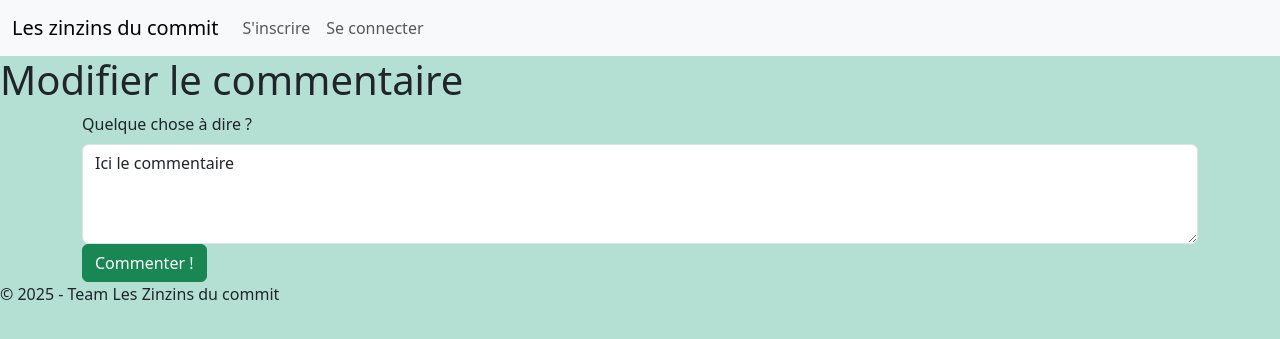
After one commit to nanaplouf/les_zinzins_du_commit, a PHP site: the page made by src/Views/editComment.view.php in a window 1280 px wide. The commit adds this page. Shown: the top 339 px of the page. Run offline with PHP 8.4, Linux system fonts and the light colour scheme; the template is opened without the code that fills it, so the values that code supplies are empty; some libraries are stand-ins or nearby versions.

Commit message:
debut de la modification d'un commentaire

```diff
--- a/public/index.php
+++ b/public/index.php
@@ -12,5 +12,6 @@ $router->addRoute('/deconnexion', 'SessionController', 'logout');
 $router->addRoute('/ajoutCommit', 'CommitController', 'addCommit');
 $router->addRoute('/commit', 'CommitController', 'commit');
 $router->addRoute('/modifier', 'CommitController', 'editCommit');
+$router->addRoute('/modifCommentaire', 'CommentController', 'editComment');
 
 $router->handleRequest();
--- a/src/Models/Comment.php
+++ b/src/Models/Comment.php
@@ -54,6 +54,11 @@ class Comment
         return $comments;
     }
 
+    //méthode pour aller chercher un commentaire depuis sont id:
+
+    //méthode pour modifier le commentaire:
+
+
     public function getIdComment(): ?int
     {
         return $this->id_comment;
--- a/src/Views/commit.view.php
+++ b/src/Views/commit.view.php
@@ -59,6 +59,7 @@ require_once(__DIR__ . "/partials/head.view.php");
                             <?= $comment->getModificationDate() ? $comment->getModificationDate() : $comment->getCreationDate(); ?>
                         </figcaption>
                         </figure>
+                        <a class="btn btn-warning"  href="/modifCommentaire?id=<?= $comment->getIdComment() ?>">Modifier</a>
                     </div>
                     </div>
                 <?php
--- /dev/null
+++ b/src/Views/editComment.view.php
@@ -0,0 +1,23 @@
+<?php
+require_once(__DIR__ . "/partials/head.view.php");
+?>
+<h1>Modifier le commentaire</h1>
+ <form method="POST">
+    <div class="container">
+        <div class="form-group">
+            <label for="comment" class="form-label">Quelque chose à dire ?</label>
+            <textarea class="form-control" id="comment" name="comment" style="height: 100px">Ici le commentaire</textarea>
+            <?php
+            if(isset($this->arrayError['comment'])){
+                ?>
+                <p class="text-danger"><?= $this->arrayError['comment']?></p>
+                <?php
+            }
+            ?>
+        </div>
+        <button type="submit" name="addComment" class="btn btn-success">Commenter !</button>
+    </div>
+</form>
+<?php
+require_once(__DIR__ . "/partials/footer.view.php");
+?>
```
Also changed, not shown: src/Controllers/CommentController.php (added, +26 -0 lines).
